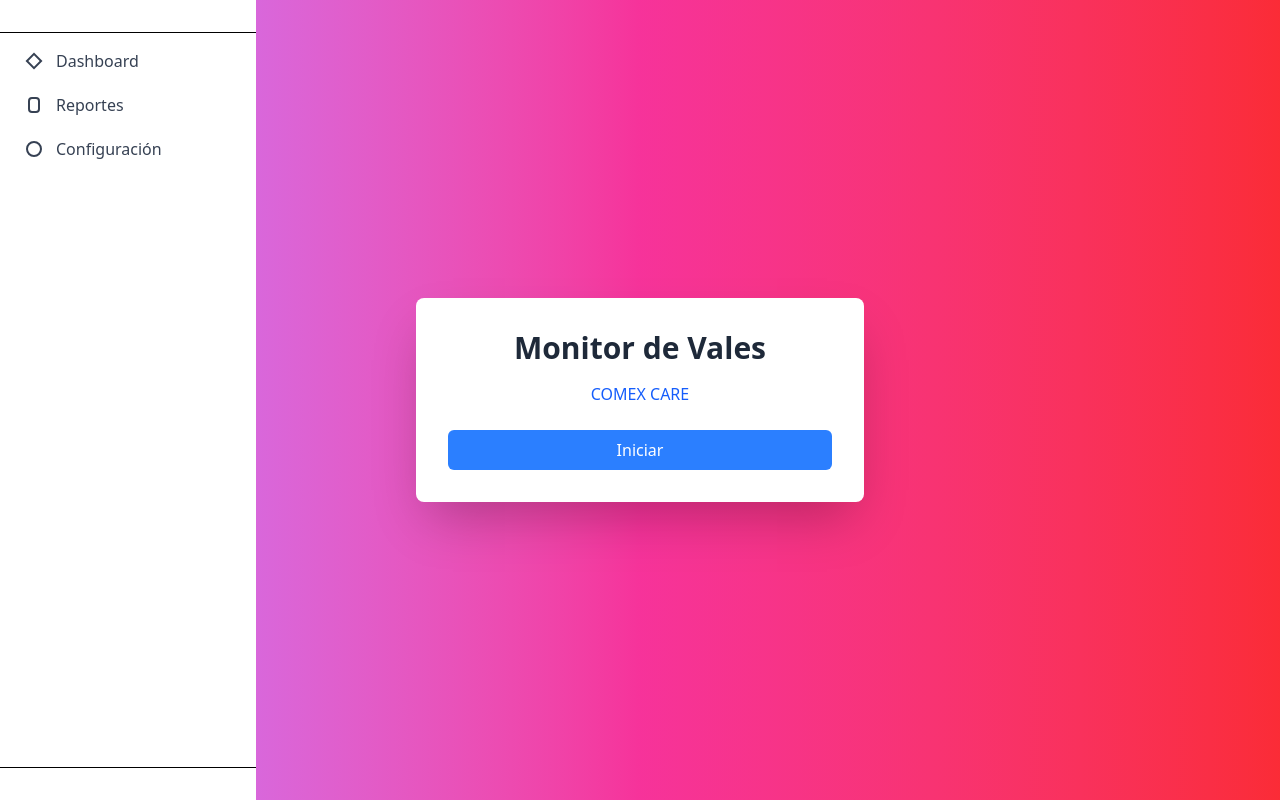
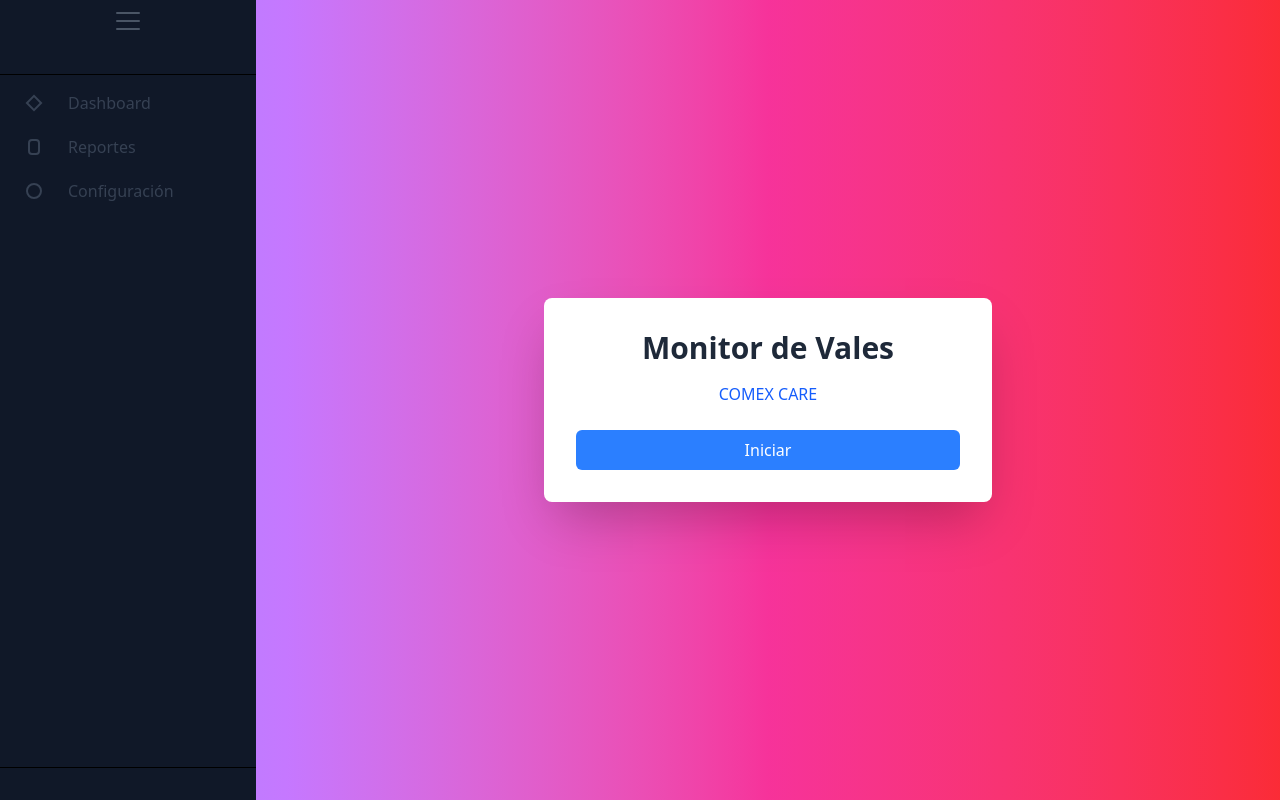
Before and after one commit to kdave007/Monitor_vales, an Angular app: page / in a window 1280 px wide. Built offline with nearby package versions, Linux system fonts and the light colour scheme.

Commit message:
side bar fixes

```diff
--- a/src/app/app.component.html
+++ b/src/app/app.component.html
@@ -1,3 +1,11 @@
+
+<app-sidebar
+    [isCollapsed]="isSidebarCollapsed"
+    (toggleCollapse)="toggleSidebar()">
+</app-sidebar>
+
+<main [ngClass]="{'ml-64': !isSidebarCollapsed, 'ml-16': isSidebarCollapsed}"
+      class="transition-all duration-300 ease-in-out ease-in-out bg-gradient-to-r from-purple-400 via-pink-500 to-red-500">
       <div class="min-h-screen flex items-center justify-center bg-gradient-to-r from-purple-400 via-pink-500 to-red-500">
         <div class="bg-white rounded-lg shadow-2xl p-8 max-w-md w-full transform hover:scale-105 transition-transform duration-400">
           <h1 class="text-3xl font-bold text-gray-800 mb-4 text-center">Monitor de Vales</h1>
@@ -10,5 +18,5 @@
         </div>
       </div>
 
-<app-sidebar></app-sidebar>
+
 <router-outlet />
--- a/src/app/app.component.ts
+++ b/src/app/app.component.ts
@@ -11,4 +11,9 @@
 })
 export class AppComponent {
   title = 'Monitor_vales';
+  isSidebarCollapsed = false;
+
+  toggleSidebar() {
+    this.isSidebarCollapsed = !this.isSidebarCollapsed;
+  }
 }
--- a/src/app/components/sidebar/sidebar.component.html
+++ b/src/app/components/sidebar/sidebar.component.html
@@ -1,10 +1,26 @@
-<div>
-    <aside class="fixed left-0 top-0 h-screen w-64 bg-white dark:bg-gray-800">
+<div class="">
+    <aside [ngClass]="{'w-64': !isCollapsed, 'w-16': isCollapsed}"
+           class="fixed left-0 top-0 h-screen overflow-hidden bg-gray-900 dark:bg-gray-900 transition-all duration-300 ease-in-out">
         <div class="h-full flex flex-col">
+            <!-- Toggle Button -->
+
+            <button (click)="onToggle()"
+            class="w-full p-3 flex justify-center hover:bg-gray-100 dark:hover:bg-gray-700 transition-colors duration-200">
+                <div class="flex flex-col space-y-1.5 w-6">
+                    <div class="h-0.5 bg-gray-600 dark:bg-gray-300 rounded-full transition-all duration-300 ease-in-out"
+                        [ngClass]="{'w-6': !isCollapsed, 'w-4': isCollapsed}"></div>
+                    <div class="h-0.5 bg-gray-600 dark:bg-gray-300 rounded-full w-6 transition-all duration-300"></div>
+                    <div class="h-0.5 bg-gray-600 dark:bg-gray-300 rounded-full transition-all duration-300 ease-in-out"
+                        [ngClass]="{'w-6': !isCollapsed, 'w-4': isCollapsed}"></div>
+                </div>
+            </button>
+
+
+
             <div class="p-4 border-b dark:border-gray-700">
                 <!-- Add profile content here -->
             </div>
-            <nav class="flex-1 overflow-y-auto">
+            <nav class="flex-1 overflow-hidden">
                 <ul class="p-2 space-y-1">
                     <!-- Dashboard -->
                     <li>
@@ -13,7 +29,8 @@
                                 <!-- Home icon using squares -->
                                 <div class="w-3 h-3 border-2 border-current rotate-45"></div>
                             </div>
-                            Dashboard
+                            <span [ngClass]="{'opacity-0 w-0': isCollapsed}"
+                            class="ml-3 transition-all duration-300 ease-in-out">Dashboard</span>
                         </a>
                     </li>
 
@@ -24,7 +41,8 @@
                                 <!-- Document icon -->
                                 <div class="w-3 h-4 border-2 border-current rounded-sm"></div>
                             </div>
-                            Reportes
+                            <span [ngClass]="{'opacity-0 w-0': isCollapsed}"
+                                class="ml-3 transition-all duration-300 ease-in-out">Reportes</span>
                         </a>
                     </li>
 
@@ -35,7 +53,8 @@
                                 <!-- Gear icon -->
                                 <div class="w-4 h-4 border-2 border-current rounded-full"></div>
                             </div>
-                            Configuración
+                            <span [ngClass]="{'opacity-0 w-0': isCollapsed}"
+                                class="ml-3 transition-all duration-300 ease-in-out">Configuración</span>
                         </a>
                     </li>
                 </ul>
--- a/src/app/components/sidebar/sidebar.component.ts
+++ b/src/app/components/sidebar/sidebar.component.ts
@@ -1,12 +1,18 @@
-import { Component, Input } from '@angular/core';
+import { CommonModule } from '@angular/common';
+import { Component, EventEmitter, Input, Output } from '@angular/core';
 
 @Component({
   selector: 'app-sidebar',
   standalone: true,
-  imports: [],
+  imports: [CommonModule],
   templateUrl: './sidebar.component.html',
   styleUrl: './sidebar.component.scss'
 })
 export class SidebarComponent {
   @Input() isCollapsed: boolean = false;
+  @Output() toggleCollapse = new EventEmitter<void>();
+
+  onToggle() {
+    this.toggleCollapse.emit();
+  }
 }
```
Lines whose indentation alone changed are shown as unchanged.
